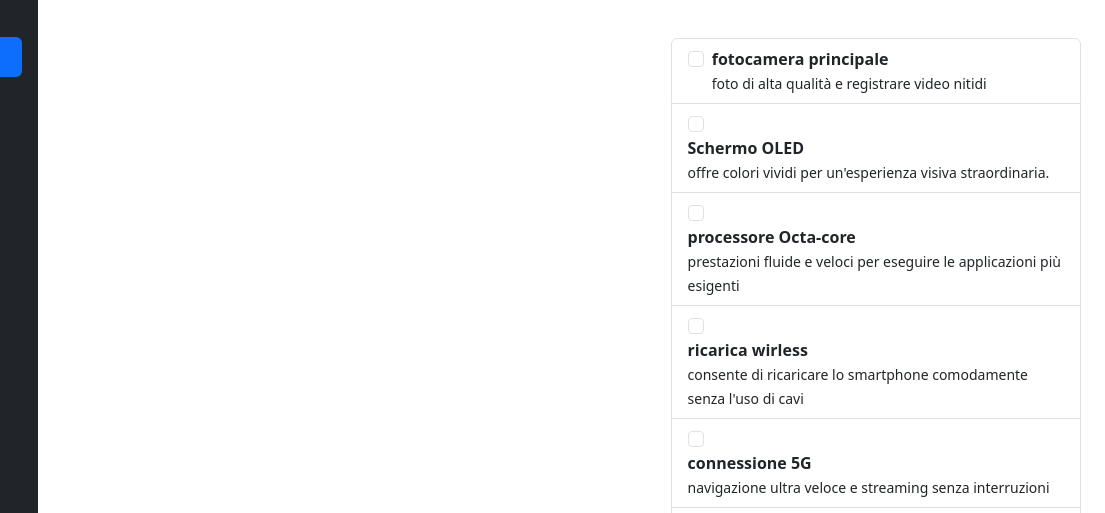
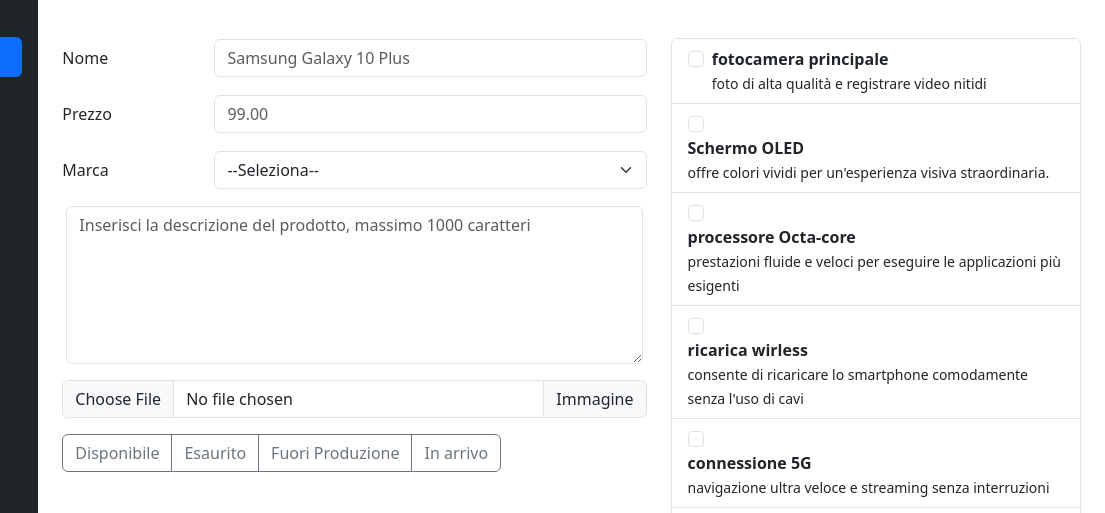
Before and after one commit to GiuseppeArgo/html-css-bootstrap-dashboard, a plain HTML site: page form.html in a window 1280 px wide. Shown: the part 228-741 px from the top of the page, 175-1280 px from the left. Drawn offline with nearby package versions, Linux system fonts and the light colour scheme.

Commit message:
feat: project form page and minor fixes

```diff
--- a/form.html
+++ b/form.html
@@ -102,15 +102,54 @@
                 <!-- right col -->
 
                 <div class="col-xs-12 col-md-9 col-lg-10 vh-100 overflow-y-auto">
-                    <div class="container mt-5 text-center">
-                        <h2>Crea nuovo prodotto</h2>
-                        <p class="fs-5">I campi contrassegnati con un asterisco (*) sono obbligatori.</p>
-                        <p class="fs-5">Le immagini devono essere in formato PNG e non devono superare i 4 MB di dimensione.</p>
+                    <div class="container mt-5">
+                        <!-- form info -->
+                        <div class="text-center">
+                            <h2>Crea nuovo prodotto</h2>
+                            <p class="fs-5">I campi contrassegnati con un asterisco (*) sono obbligatori.</p>
+                            <p class="fs-5">Le immagini devono essere in formato PNG e non devono superare i 4 MB di dimensione.</p>
+                        </div>
 
                         <div class="row mt-5">
-                            <div class="col-7"></div>
+                            <div class="col-12 col-lg-7 mt-5">
+                               <form>
+                                    <div class="row align-items-center mb-3">
+                                        <label for="name" class="form-label col-12 col-md-3 pt-2 text-start">Nome</label>
+                                        <div class="col-12 col-md-9">
+                                            <input class="form-control" type="text" id="name" placeholder="Samsung Galaxy 10 Plus">
+                                        </div>
+                                    </div>
+                                    <div class="row align-items-center mb-3">
+                                        <label for="price" class="form-label col-12 col-md-3 pt-2 text-start">Prezzo</label>
+                                        <div class="col-12 col-md-9">
+                                            <input class="form-control" type="number" id="price" placeholder="99.00">
+                                        </div>
+                                    </div>
+                                    <div class="row align-items-center mb-3">
+                                        <label for="select" class="form-label ol-12 col-md-3 pt-2 text-start">Marca</label>
+                                        <div class="col-12 col-md-9">
+                                            <select id="select" class="form-select">
+                                                <option>--Seleziona--</option>
+                                            </select>
+                                        </div>
+                                    </div>
+                                    <div class="row mb-3 mx-1">
+                                        <textarea class="form-control" id="Textarea" placeholder="Inserisci la descrizione del prodotto, massimo 1000 caratteri" rows="6"></textarea>
+                                    </div>
+                                    <div class="input-group mb-3">
+                                        <input type="file" class="form-control" id="inputGroupFile">
+                                        <label class="input-group-text" for="inputGroupFile">Immagine</label>
+                                    </div>
+                                    <div class="btn-group me-2" role="group" aria-label="Second group">
+                                        <button type="button" class="btn btn-outline-secondary">Disponibile</button>
+                                        <button type="button" class="btn btn-outline-secondary">Esaurito</button>
+                                        <button type="button" class="btn btn-outline-secondary">Fuori Produzione</button>
+                                        <button type="button" class="btn btn-outline-secondary">In arrivo</button>
+                                    </div>
+                                </form>
+                            </div>
 
-                            <div class="col-5 mt-5 text-start">
+                            <div class="col-12 col-lg-5 mt-5 text-start">
                                 <ul class="list-group ">
                                         <li class="list-group-item">
                                             <input class="form-check-input me-1" type="checkbox" value="" id="firstCheckbox">
@@ -140,35 +179,13 @@
                             </div>
 
                         </div>
-
-
-
+                        <button type="button" class="btn btn-primary mt-3">Salva</button>
                     </div>
                 </div>
-
             </div>
         </div>
     </main>
 
-
-
-
-
-
-
-
-
-
-
-
-
-
-
-
-
-
-
-
     <script src="https://cdn.jsdelivr.net/npm/bootstrap@5.3.3/dist/js/bootstrap.bundle.min.js" integrity="sha384-YvpcrYf0tY3lHB60NNkmXc5s9fDVZLESaAA55NDzOxhy9GkcIdslK1eN7N6jIeHz" crossorigin="anonymous"></script>
 </body>
 </html>
```
